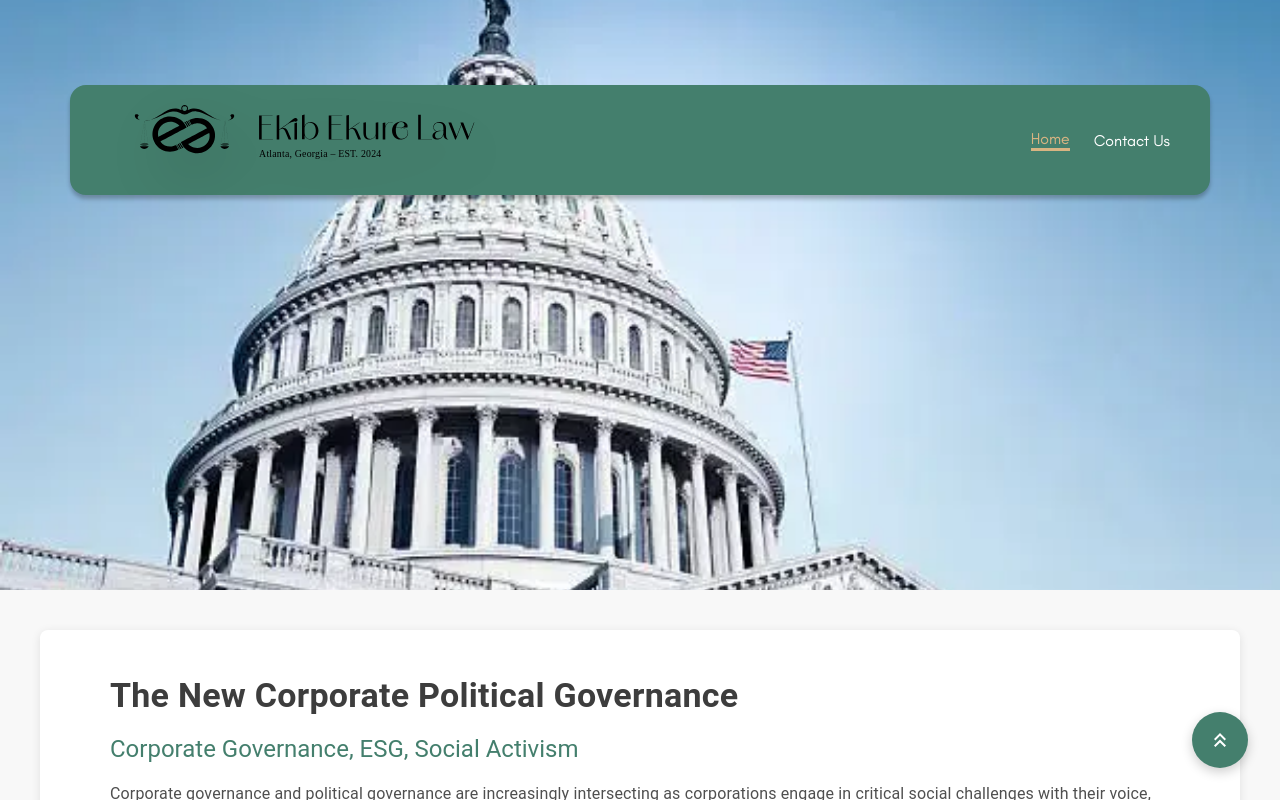
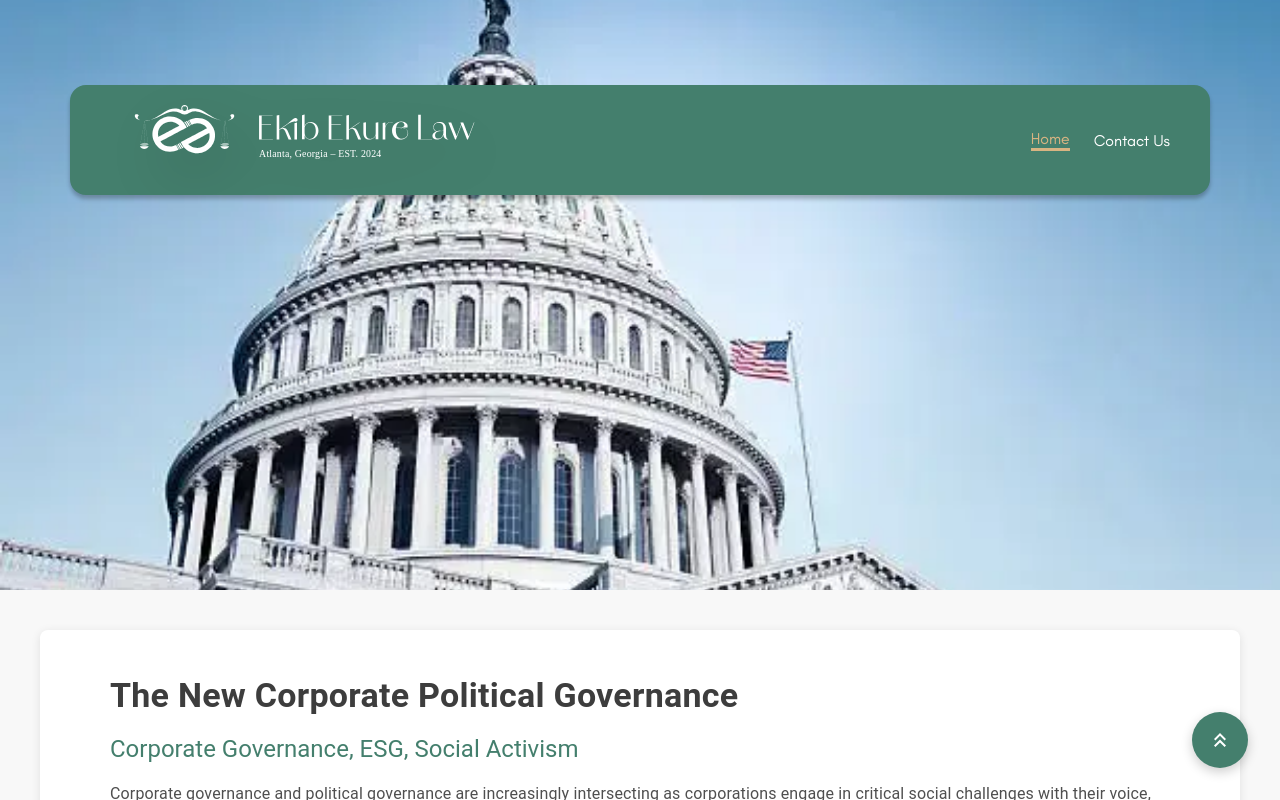
Before and after one commit to ofemjohn/EkibLaw, a React (Vite) app in the folder ekiblaw/: page /blogtwo in a window 1280 px wide. Built offline with nearby package versions, Linux system fonts and the light colour scheme.

Commit message:
updated the logo to an svg asset

```diff
--- a/ekiblaw/src/components/AboutNav.jsx
+++ b/ekiblaw/src/components/AboutNav.jsx
@@ -3,7 +3,7 @@ import { Box, IconButton, Drawer, List, ListItemButton } from '@mui/material';
 import MenuIcon from '@mui/icons-material/Menu';
 import { useMediaQuery } from '@mui/material';
 import { HashLink as Link } from "react-router-hash-link";
-import logo1 from "../assets/logo1.svg";
+import logo2 from "../assets/logo2.svg";
 
 // Memoized Link Component to prevent unnecessary re-renders
 const MemoizedLink = React.memo(({ text, to, activeLink, onClick }) => (
@@ -50,7 +50,7 @@ const AboutNav = () => {
       {/* Logo Image */}
       <Box
         component="img"
-        src={logo1}
+        src={logo2}
         alt="Vanguard Law Firm Logo"
         sx={{
           height: '50px',
--- a/ekiblaw/src/components/Navbar.jsx
+++ b/ekiblaw/src/components/Navbar.jsx
@@ -3,7 +3,7 @@ import { Box, IconButton, Drawer, List, ListItemButton } from '@mui/material';
 import MenuIcon from '@mui/icons-material/Menu';
 import { useMediaQuery } from '@mui/material';
 import { HashLink as Link } from "react-router-hash-link"; // Ensure you import HashLink
-import logo1 from "../assets/logo1.svg";
+import logo2 from "../assets/logo2.svg";
 
 // Memoized Link Component to prevent unnecessary re-renders
 const MemoizedLink = React.memo(({ text, to, activeLink, onClick }) => (
@@ -52,7 +52,7 @@ const Navbar = () => {
       <Box
         component="img"
         loading="lazy"
-        src={logo1}
+        src={logo2}
         alt="Vanguard Law Firm Logo"
         sx={{
           height: '50px',
```
Also changed, not shown: ekiblaw/src/assets/logo2.svg (added).
